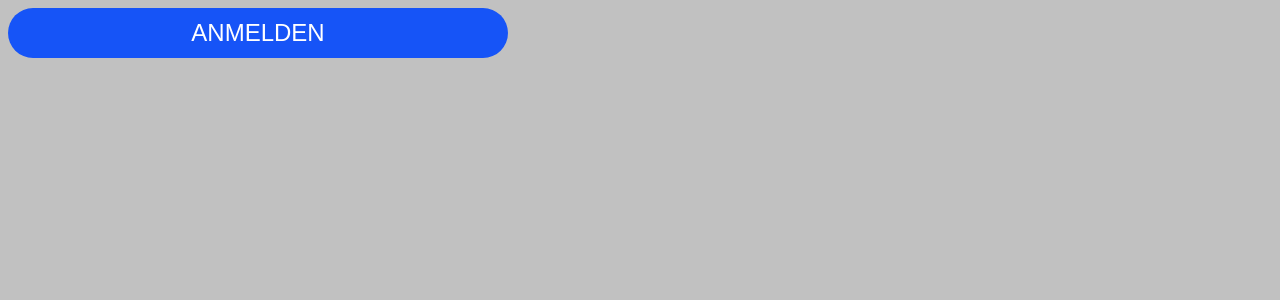
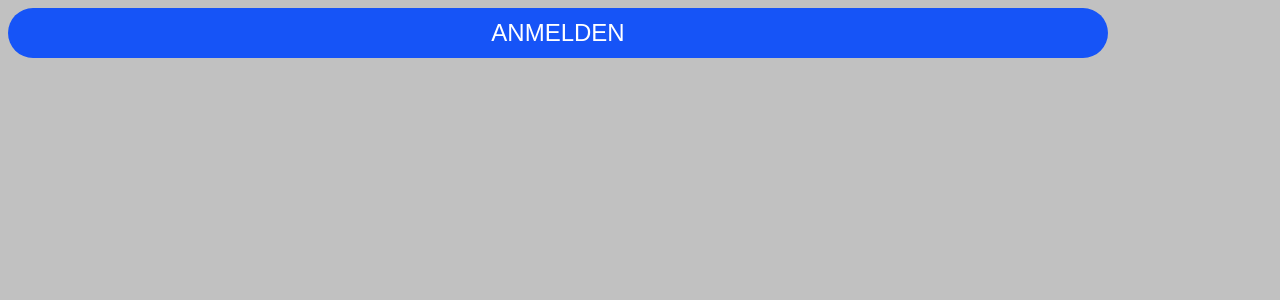
Before and after one commit to edwingutar/smartBauDoc, an Angular app in the folder frontend/: page /ConfirmButton in a window 1280 px wide. Shown: the top 300 px of the page. Built offline with nearby package versions, Linux system fonts and the light colour scheme.

Commit message:
Confirm Button nun dynamisch

```diff
--- a/frontend/src/app/components/confirm-button/confirm-button.component.html
+++ b/frontend/src/app/components/confirm-button/confirm-button.component.html
@@ -4,6 +4,7 @@
     minWidth: minWidth,
     maxWidth: maxWidth,
     height: height,
+    width: width,
     color: colorText,
     backgroundColor: colorBackground,
     fontSize: fontSizeText
--- a/frontend/src/app/components/confirm-button/confirm-button.component.ts
+++ b/frontend/src/app/components/confirm-button/confirm-button.component.ts
@@ -13,8 +13,9 @@ import {NgStyle} from '@angular/common';
 export class ConfirmButtonComponent {
   @Input() title = 'ANMELDEN';
   @Input() height: string = '50px';
+  @Input() width: string = '90vw';
   @Input() minWidth: string = '325px';
-  @Input() maxWidth: string = '500px';
+  @Input() maxWidth: string = '1100px';
   @Input() colorText = '#FFFFFF';
   @Input() colorBackground = '#1654F7';
   @Input() fontSizeText = '12px';
```
